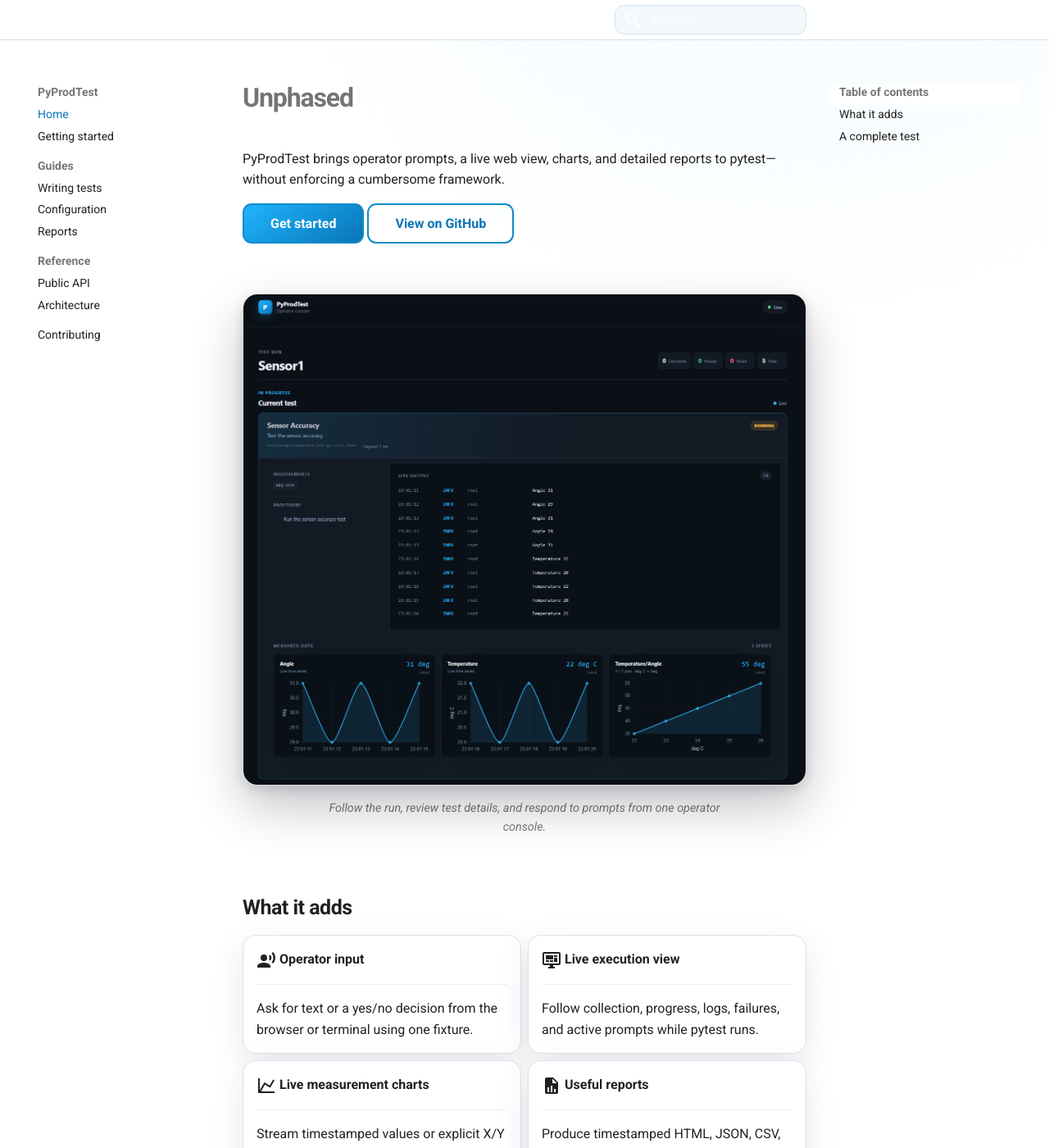
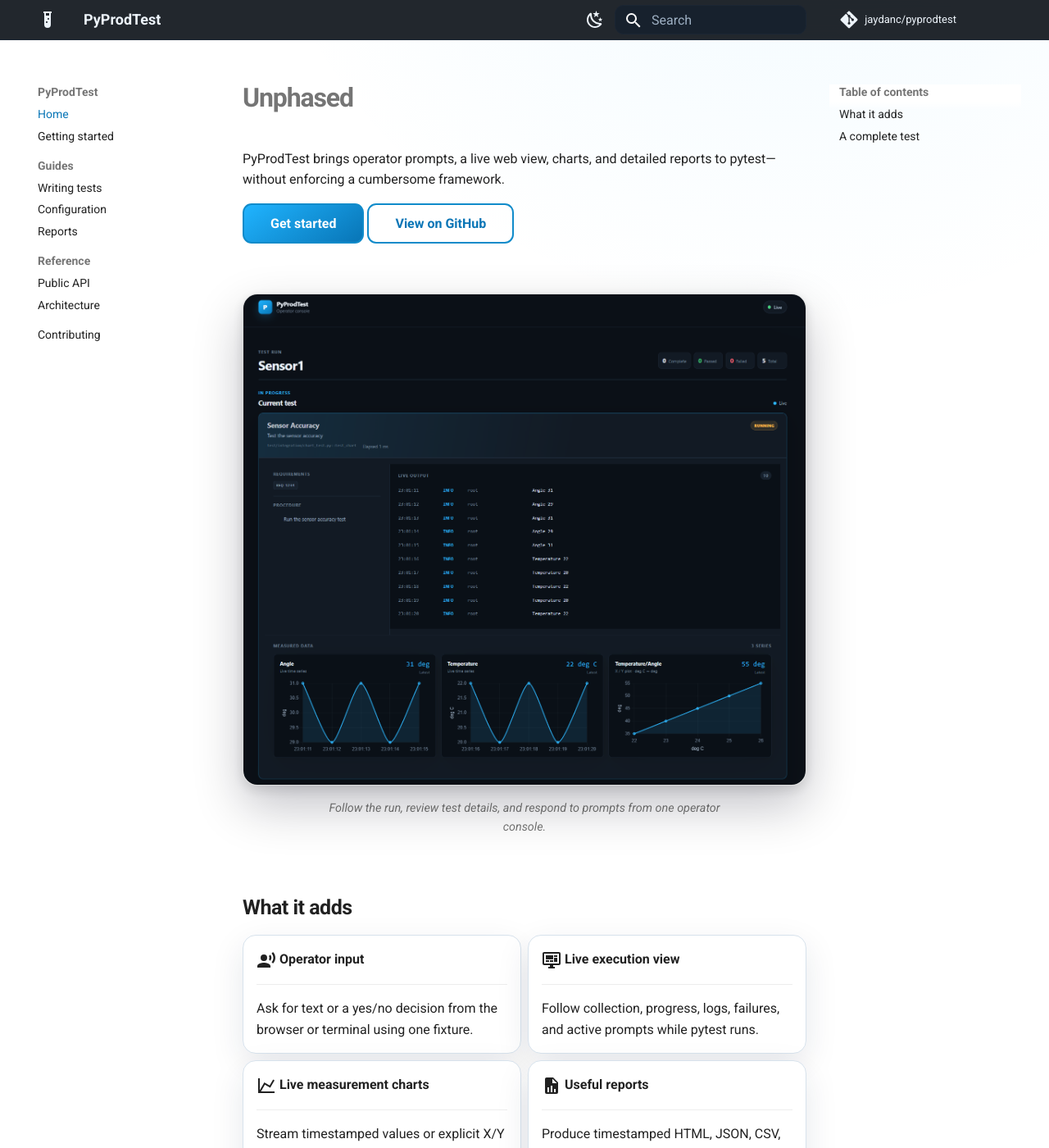
Before and after one commit to jaydanc/pyprodtest, an MkDocs documentation site: the page built from doc/index.md, in a window 1280 px wide and 1400 px high. Shown: the whole window at 82% size. Built offline with MkDocs 1.6.1 and Material for MkDocs 9.7.7, drawn with Linux system fonts in a browser that asks for light colours; comment, search, counter and statistics services are not loaded.

Commit message:
Fix light mode

```diff
--- a/doc/stylesheets/extra.css
+++ b/doc/stylesheets/extra.css
@@ -7,6 +7,11 @@
   --pyprodtest-panel-raised: #f3f8fc;
   --pyprodtest-line: #d7e2ec;
   --pyprodtest-shadow: rgb(16 44 68 / 10%);
+  --pyprodtest-header: #0b1017;
+  --pyprodtest-header-panel: #17212d;
+  --pyprodtest-header-line: #1b2634;
+  --pyprodtest-header-text: #edf4fb;
+  --pyprodtest-header-muted: #9eb0c3;
 }
 
 [data-md-color-scheme="slate"] {
@@ -36,21 +41,31 @@
 }
 
 .md-header {
-  background: color-mix(in srgb, var(--md-default-bg-color) 90%, transparent);
-  border-bottom: 1px solid var(--pyprodtest-line);
+  background: color-mix(in srgb, var(--pyprodtest-header) 90%, transparent);
+  border-bottom: 1px solid var(--pyprodtest-header-line);
   box-shadow: none;
+  color: var(--pyprodtest-header-text);
   backdrop-filter: blur(18px);
 }
 
 .md-tabs {
-  background: color-mix(in srgb, var(--md-default-bg-color) 94%, transparent);
-  border-bottom: 1px solid var(--pyprodtest-line);
+  background: color-mix(in srgb, var(--pyprodtest-header) 94%, transparent);
+  border-bottom: 1px solid var(--pyprodtest-header-line);
+  color: var(--pyprodtest-header-text);
 }
 
 .md-search__form {
-  background-color: var(--pyprodtest-panel-raised);
-  border: 1px solid var(--pyprodtest-line);
+  background-color: var(--pyprodtest-header-panel);
+  border: 1px solid var(--pyprodtest-header-line);
   border-radius: 0.55rem;
+}
+
+.md-search__input {
+  color: var(--pyprodtest-header-text);
+}
+
+.md-search__input::placeholder {
+  color: var(--pyprodtest-header-muted);
 }
 
 .md-main__inner {
```
